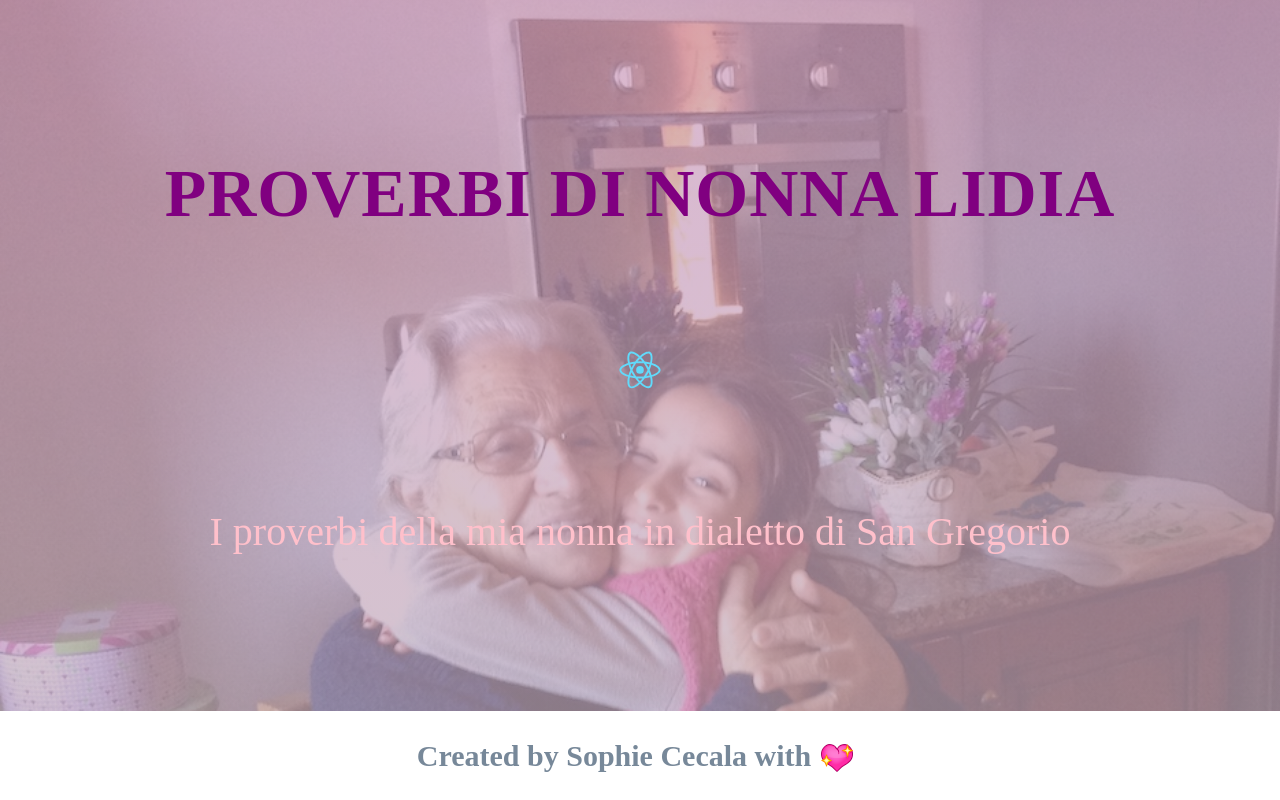
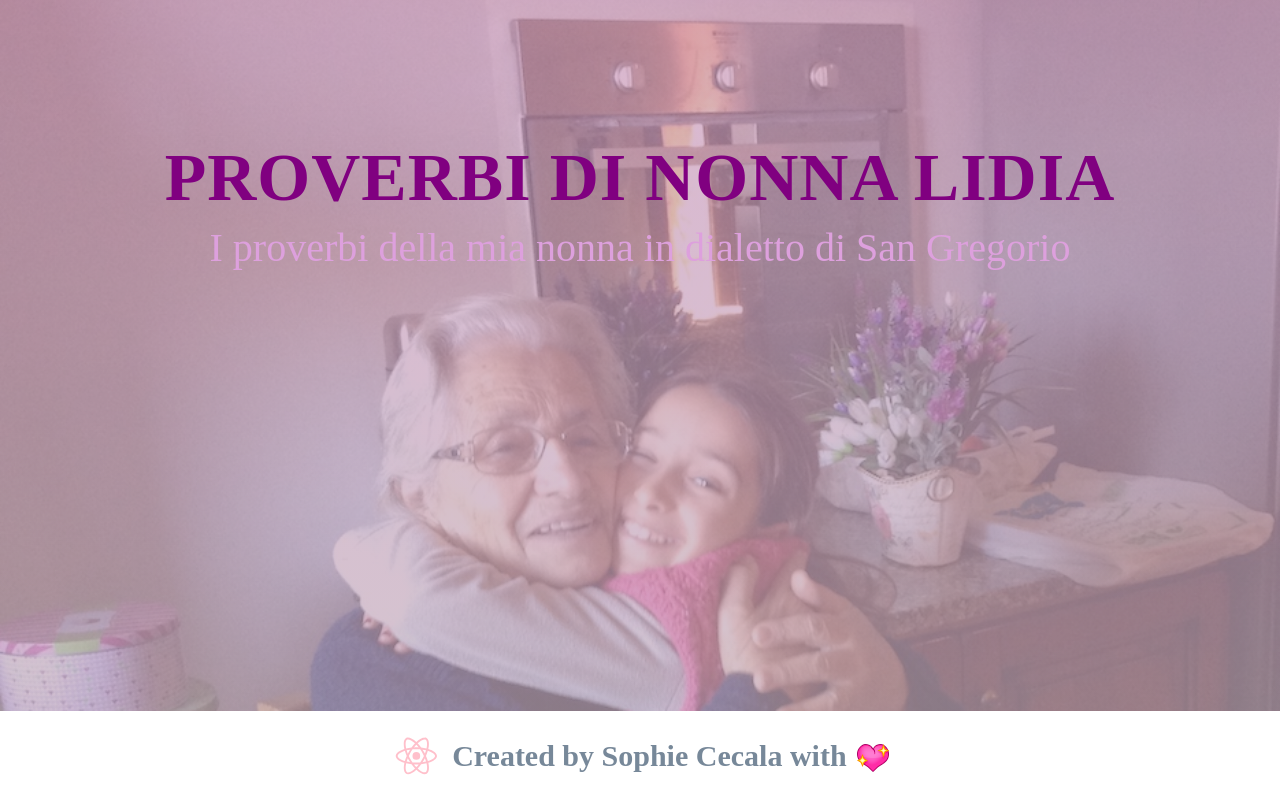
Before and after one commit to Natalina27/nonna_lidia_proverbs, a React (Create React App) app: page / in a window 1280 px wide. Built offline with nearby package versions, Linux system fonts and the light colour scheme.

Commit message:
3 types of images: background, png by import , svg logo (02-05 Работа с картинками)

```diff
--- a/src/components/App/Footer/Footer.js
+++ b/src/components/App/Footer/Footer.js
@@ -1,11 +1,13 @@
 import React from 'react';
-import s from './Footer.module.css';
+import s from './Footer.module.scss';
 import CuorePng from '../../../assets/cuore.png';
+import {ReactComponent as ReactLogoSVg} from "../../../assets/logo.svg";
 
 function Footer() {
     return (
         <footer className={s.footer}>
-           Created by Sophie Cecala with
+            <ReactLogoSVg className={s.logoReact} />
+            Created by Sophie Cecala with
             <img src={CuorePng} alt="cuore"/>
         </footer>
     );
--- a/src/components/App/Footer/Footer.module.css
+++ b/src/components/App/Footer/Footer.module.scss
@@ -10,3 +10,12 @@
 img{
     margin: 0 10px;
 }
+
+.logoReact {
+    height: 50px;
+}
+svg{
+g{
+    fill: pink;
+}
+}
--- a/src/components/App/Header/Header.js
+++ b/src/components/App/Header/Header.js
@@ -1,14 +1,18 @@
 import React from 'react';
 import s from './Header.module.scss';
-import logo from "../../../logo.svg";
+import { ReactComponent as ReactLogoSVg } from '../../../assets/logo.svg';
+console.log('###ReactLogoSVg: ', ReactLogoSVg);
+
 
 function Header() {
     return (
         <div className={s.cover}>
             <div className={s.wrap}>
                 <h1 className={s.header}>PROVERBI DI NONNA LIDIA</h1>
-                <img src={logo} className={s.logoReact} alt="logo" />
-                    <p className={s.description}> I proverbi della mia nonna in dialetto di San Gregorio</p>
+                    <p className={s.description}>
+                        I proverbi della mia nonna in dialetto di San Gregorio
+                    </p>
+
 
 
             </div>
--- a/src/components/App/Header/Header.module.scss
+++ b/src/components/App/Header/Header.module.scss
@@ -29,26 +29,21 @@
 .wrap {
     position: relative;
     z-index: 1;
-    display: flex;
-    justify-content: space-around;
-    flex-direction: column;
-    height: 70vh;
+    margin-bottom: 300px;
 }
 
 .header {
     font-size: 68px;
     letter-spacing: 1px;
     color: purple;
+    margin-bottom: 0;
 
 }
 
 .description {
-    color: pink;
+    color: plum;
     font-size: 40px;
     line-height: 1.55;
+    margin-top: 0;
 }
-.logoReact {
-    height: 50px;
 }
-
-}
```
Also changed, not shown: src/assets/logo.svg (renamed from src/logo.svg).
